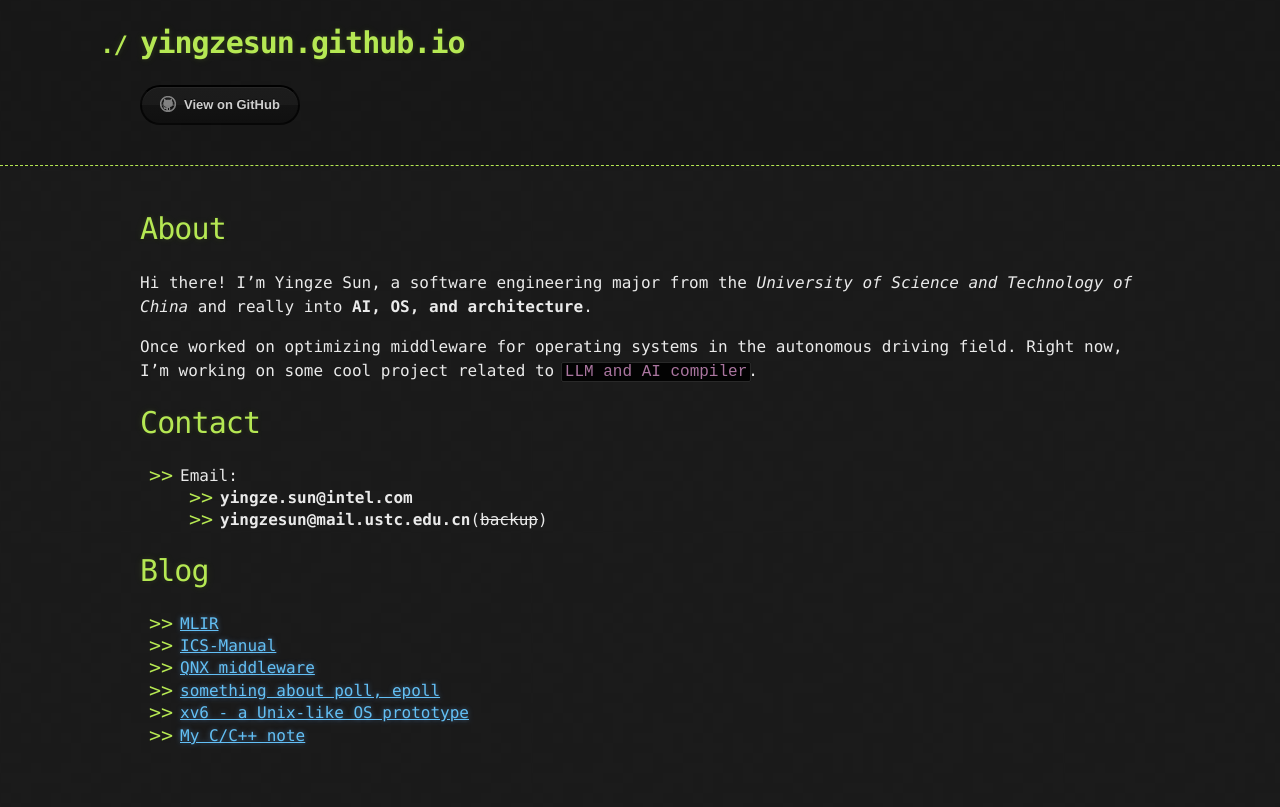
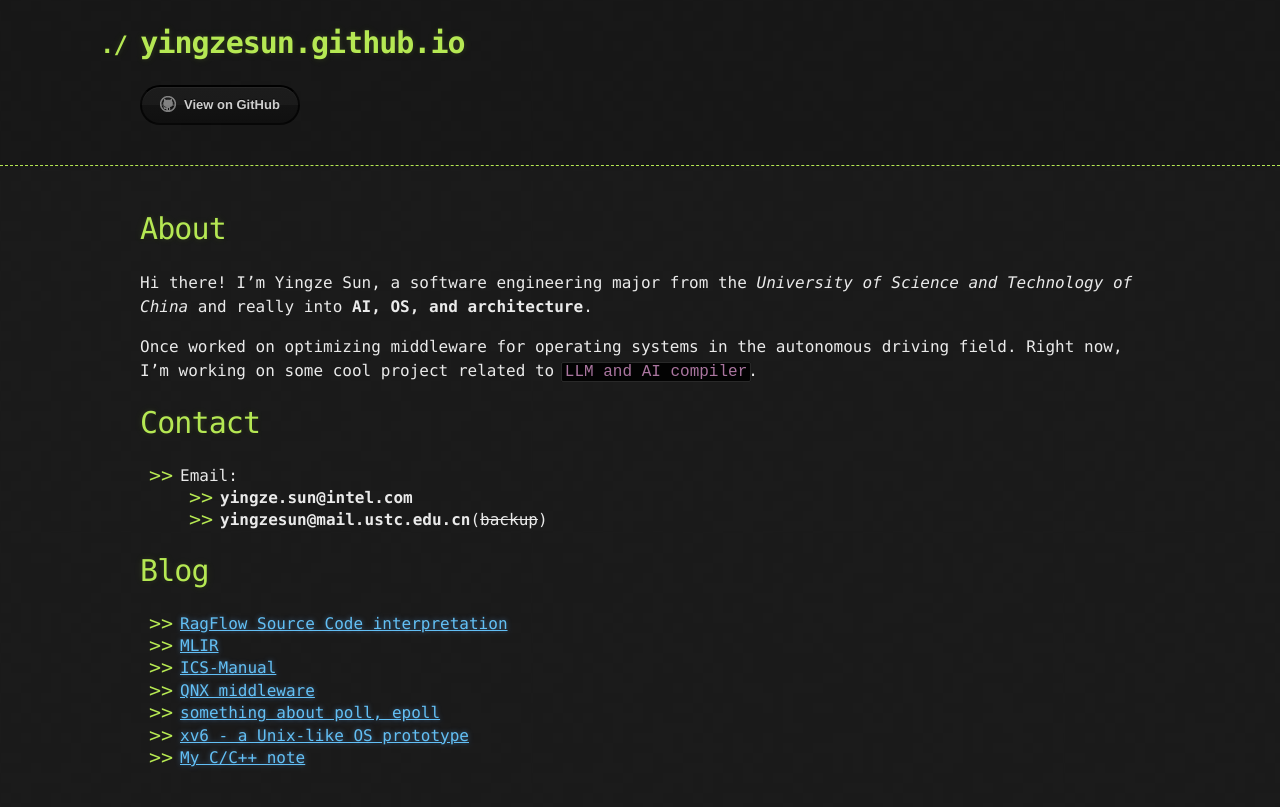
Before and after one commit to nops1ed/yingzesun.github.io, a Jekyll site: the page built from index.md, in a window 1280 px wide. Shown: the top 807 px of the page. Built offline with Jekyll 4.4.1, drawn with Linux system fonts in a browser that asks for light colours; the repository's description, which GitHub fills in, is left out; our own code applies the rules of GitHub Pages for plain Markdown files.

Commit message:
update index

```diff
--- a/index.md
+++ b/index.md
@@ -15,6 +15,7 @@ Once worked on optimizing middleware for operating systems in the autonomous dri
 
 
 # Blog
+- [RagFlow Source Code interpretation](https://github.com/nops1ed/Ragflow_SC_Interpretation)
 - [MLIR](https://github.com/nops1ed/MLIR-learning)
 - [ICS-Manual](https://github.com/nops1ed/NJU_PA_Manual)
 - [QNX middleware](***)
```
